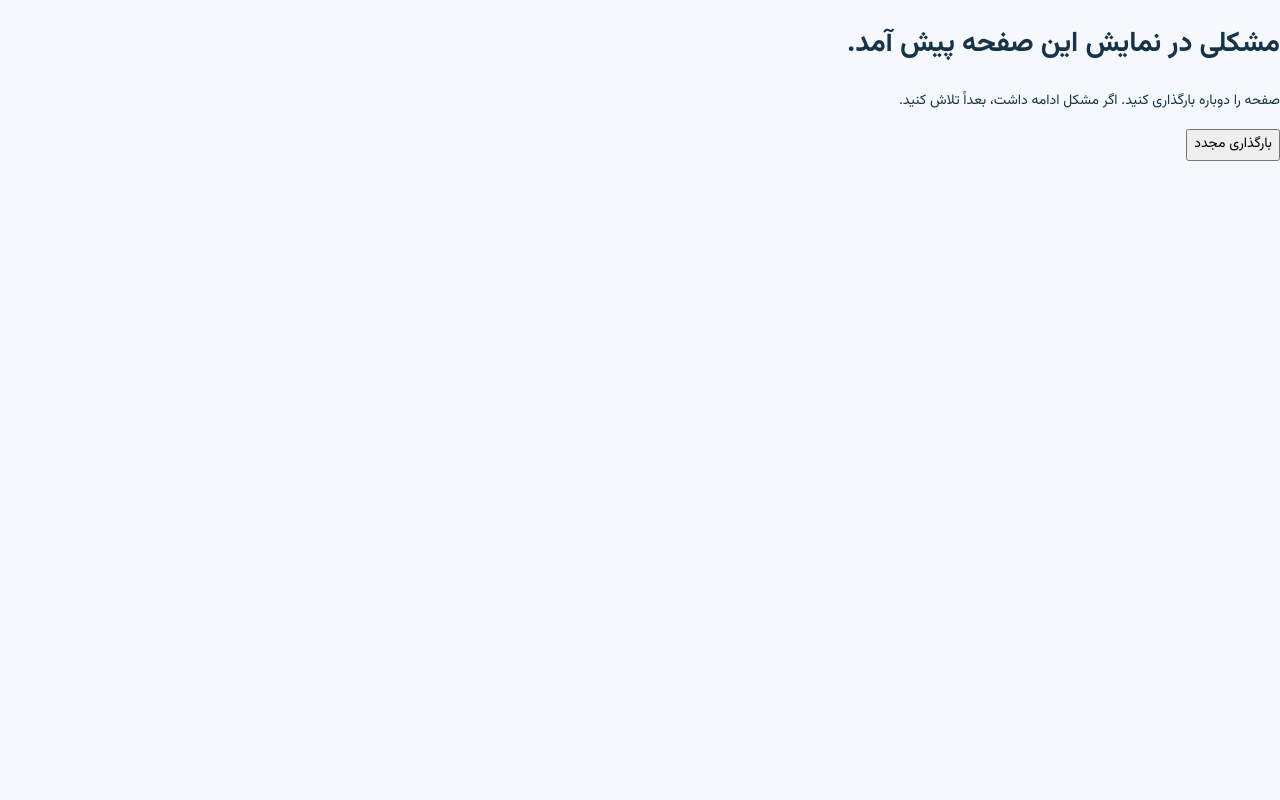
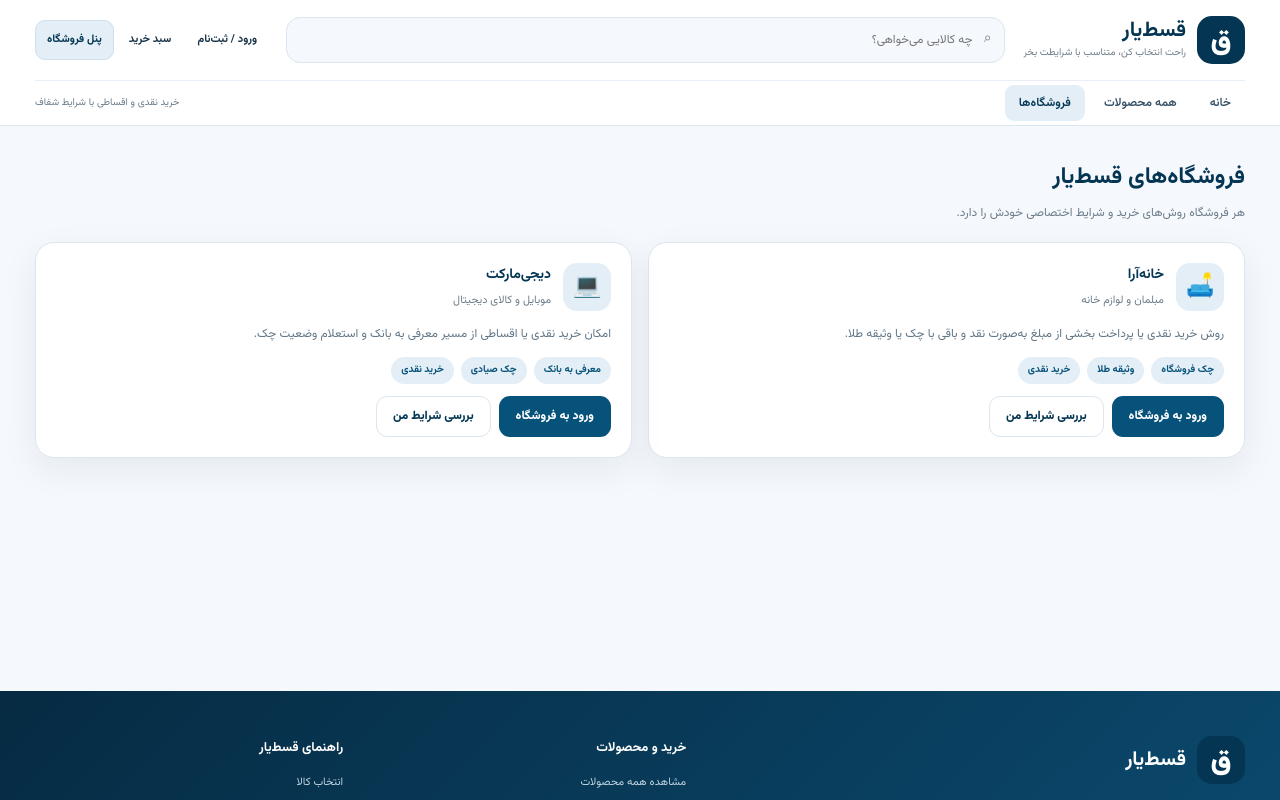
Before and after one commit to hanieh1223/gestchi, a React (Vite) app: page /stores in a window 1280 px wide. Shown: the top 800 px of the page. Built offline with nearby package versions, Linux system fonts and the light colour scheme.

Commit message:
refactor: align src/components/shared/StoreCard.jsx with source application behavior

```diff
--- a/src/components/shared/StoreCard.jsx
+++ b/src/components/shared/StoreCard.jsx
@@ -1,6 +1,8 @@
 import { Link } from "react-router-dom";
 
 function StoreCard({ store }) {
+  const methods = Object.entries(store.methods ?? {}).filter(([, method]) => method.enabled);
+
   return (
     <article className="surface-card store-card">
       <div className="store-card__heading">
@@ -8,8 +10,14 @@ function StoreCard({ store }) {
         <div><h3>{store.name}</h3><p>{store.subtitle}</p></div>
       </div>
       <p className="store-card__description">{store.description}</p>
-      <div className="tag-list">{store.methods.map((method) => <span className="tag" key={method}>{method}</span>)}<span className="tag">خرید نقدی</span></div>
-      <div className="store-card__actions"><Link className="button button--primary" to="/catalog">مشاهده کالاها</Link><Link className="button button--secondary" to="/stores">شرایط فروشگاه</Link></div>
+      <div className="tag-list">
+        {methods.map(([id]) => <span className="tag" key={id}>{id === "own" ? "چک فروشگاه" : id === "gold" ? "وثیقه طلا" : id === "bank" ? "معرفی به بانک" : "چک صیادی"}</span>)}
+        <span className="tag">خرید نقدی</span>
+      </div>
+      <div className="store-card__actions">
+        <Link className="button button--primary" to={`/store/${store.id}`}>ورود به فروشگاه</Link>
+        <Link className="button button--secondary" to={`/eligibility?store=${store.id}`}>بررسی شرایط من</Link>
+      </div>
     </article>
   );
 }
```
